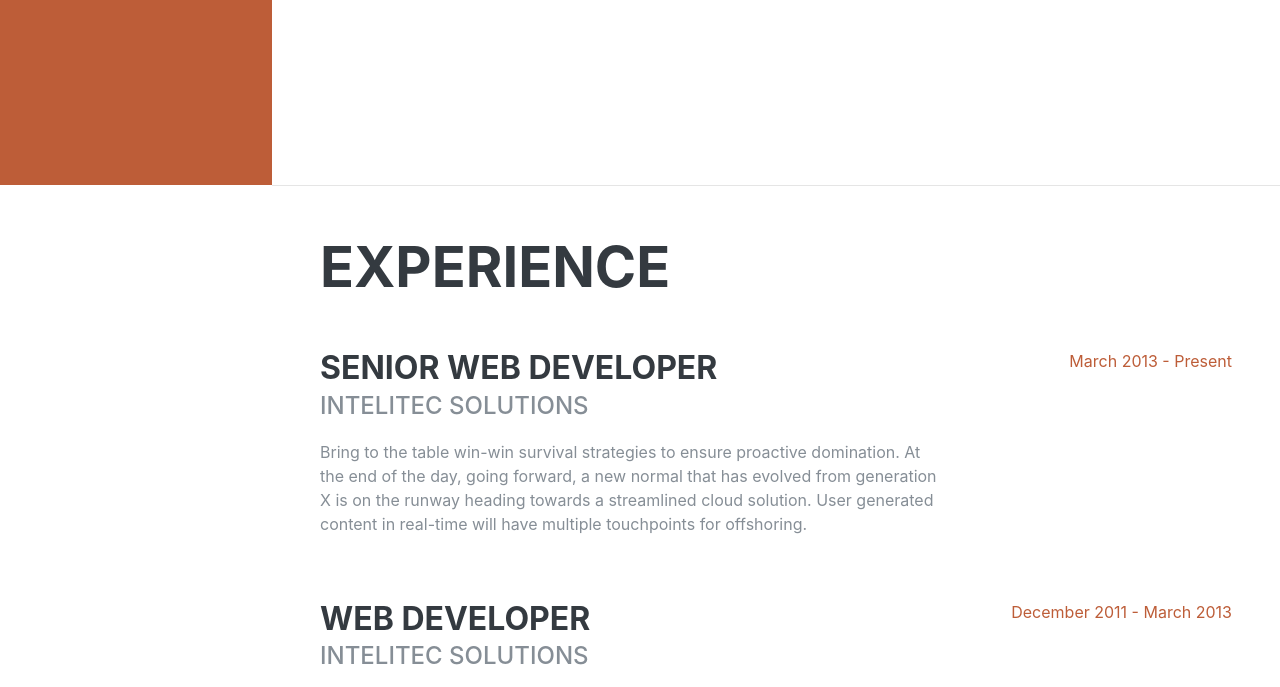
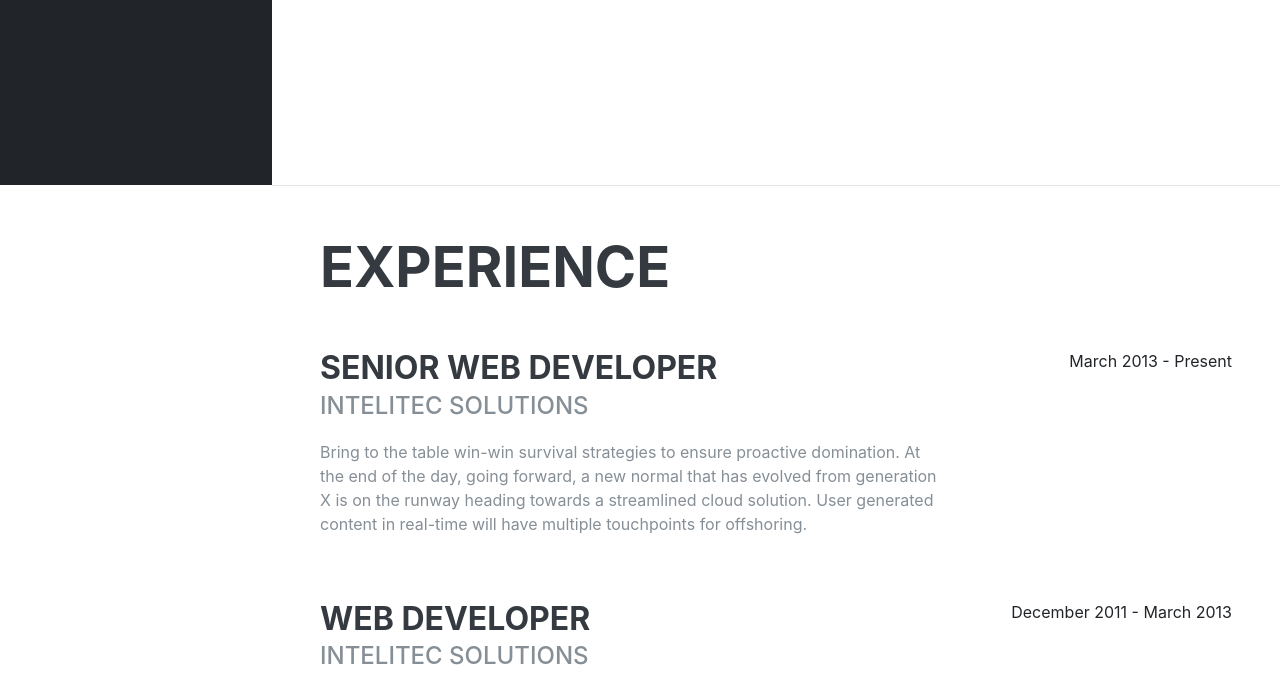
Before and after one commit to amiarSlimane/amiarSlimane, a website: page index.html in a window 1280 px wide. Shown: the part 615-1302 px from the top of the page. Drawn offline with Linux system fonts and the light colour scheme; files that its build step writes are made by us from their sources; a web font is replaced by a local one.

Commit message:
change primary color

```diff
--- a/scss/_variables.scss
+++ b/scss/_variables.scss
@@ -25,7 +25,7 @@ $green:   #28a745 !default;
 $teal:    #20c997 !default;
 $cyan:    #17a2b8 !default;
 
-$primary:       $orange !default;
+$primary:       $gray-900 !default;
 $secondary:     $gray-600 !default;
 $success:       $green !default;
 $info:          $cyan !default;
```
Also changed, not shown: css/resume.css, css/resume.min.css, js/resume.min.js.
